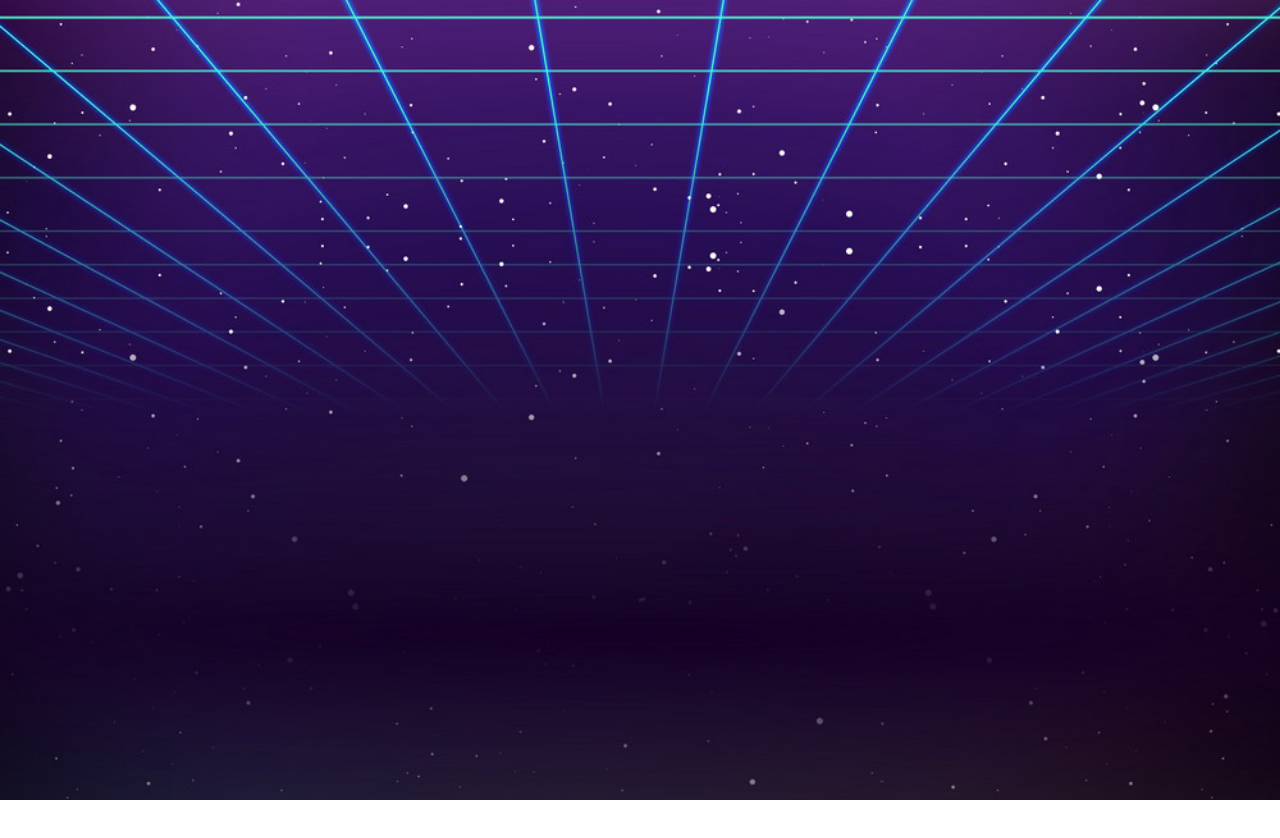
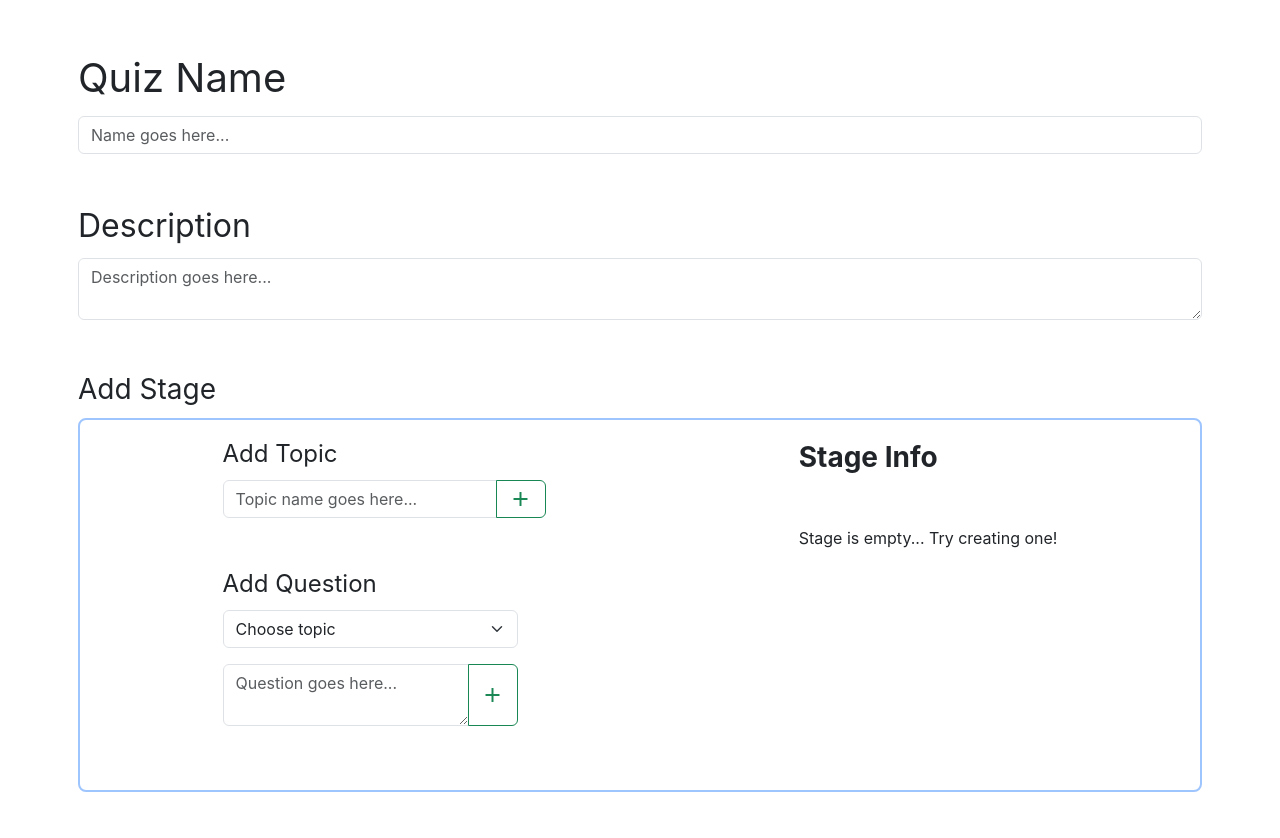
Before and after one commit to Barakisa/Treehoot, a React (Create React App) app in the folder Treehoot/treehoot_front/: page /new-game in a window 1280 px wide. Before the commit this address had no page. Shown: the top 838 px of the page. Before the commit the page ends 800 px from the top, so only its background shows below. Built offline with nearby package versions, Linux system fonts and the light colour scheme.

Commit message:
Added NewGame page with some functionality (add name, add description, add topic, add question). Also removed previous background image until we find new one.

```diff
--- a/Treehoot/treehoot_front/src/App.js
+++ b/Treehoot/treehoot_front/src/App.js
@@ -7,6 +7,7 @@ import ChooseTopicPage from "./Pages/ChooseTopicPage";
 import QuestionPreview from "./Pages/QuestionPreview";
 import Host from "./Pages/Host";
 import Join from "./Pages/Join";
+import NewGame from "./Pages/NewGame";
 
 function App() {
   return (
@@ -19,6 +20,7 @@ function App() {
         <Route path="/choose_topic" element={<ChooseTopicPage />} />
         <Route path="/host" element={<Host />} />
         <Route path="/join" element={<Join />} />
+        <Route path="/new-game" element={<NewGame />} />
       </Routes>
     </Router>
   );
--- /dev/null
+++ b/Treehoot/treehoot_front/src/Pages/NewGame.js
@@ -0,0 +1,175 @@
+import React, { useState } from "react";
+
+export default function NewGame() {
+  const [quizInfo, setQuizInfo] = useState({
+    name: null,
+    description: null,
+    stages: [],
+  });
+  const [stage, setStage] = useState({ topics: [] });
+
+  const [inputValue, setInputValue] = useState(null);
+
+  const [selectedTopic, setSelectedTopic] = useState(null);
+
+  function handleInputChange(event, inputField) {
+    if (inputField === "nameField") {
+      setQuizInfo({ ...quizInfo, name: event.target.value });
+    } else if (inputField === "descriptionField") {
+      setQuizInfo({ ...quizInfo, description: event.target.value });
+    } else {
+      setInputValue(event.target.value);
+    }
+  }
+
+  function handleSelectChange(event) {
+    setSelectedTopic(event.target.value);
+  }
+
+  function handleAddTopic() {
+    setStage((prevStage) => ({
+      topics: [
+        ...prevStage.topics,
+        { topicName: inputValue, question: null, answers: [] },
+      ],
+    }));
+    setInputValue("");
+  }
+
+  function handleAddQuestion() {
+    const matchingIndex = stage.topics.findIndex(
+      (obj) => obj.topicName === selectedTopic
+    );
+
+    const updatedTopics = [...stage.topics];
+
+    updatedTopics[matchingIndex].question = inputValue;
+
+    setStage((prevStage) => ({
+      topics: updatedTopics,
+    }));
+
+    setInputValue("");
+  }
+
+  return (
+    <div className="container py-5 px-2">
+      <div className="col">
+        <div className="d-flex flex-column justify-content-center">
+          <div className="mb-5">
+            <label className="form-label fs-1">Quiz Name</label>
+            <div className="input-group">
+              <input
+                className="form-control"
+                type="text"
+                placeholder="Name goes here..."
+                onChange={(event) => {
+                  handleInputChange(event, "nameField");
+                }}
+              ></input>
+            </div>
+          </div>
+          <div className="mb-5">
+            <label className="form-label fs-2">Description</label>
+            <div className="input-group">
+              <textarea
+                className="form-control"
+                placeholder="Description goes here..."
+                onChange={(event) => {
+                  handleInputChange(event, "descriptionField");
+                }}
+              ></textarea>
+            </div>
+          </div>
+          <div className="mb-5">
+            <label className="fs-3 mb-2">Add Stage</label>
+            <div className="d-flex flex-row justify-content-around p-3 border border-2 border-primary-subtle rounded-3">
+              <div className="d-flex flex-column justify-content-around">
+                <div className="d-flex flex-row mb-5">
+                  <div className="d-flex flex-column">
+                    <label className="form-label fs-4">Add Topic</label>
+                    <div className="input-group">
+                      <input
+                        className="form-control"
+                        type="text"
+                        placeholder="Topic name goes here..."
+                        onChange={(event) => {
+                          handleInputChange(event, "topicField");
+                        }}
+                      ></input>
+                      <button
+                        className="d-flex justify-content-center align-items-center btn btn-outline-success"
+                        onClick={handleAddTopic}
+                      >
+                        <span className="material-icons">add</span>
+                      </button>
+                    </div>
+                  </div>
+                </div>
+                <div className="d-flex flex-row mb-5">
+                  <div className="d-flex flex-column">
+                    <label className="form-label fs-4">Add Question</label>
+                    <select
+                      className="form-select mb-3"
+                      onChange={handleSelectChange}
+                    >
+                      <option selected>Choose topic</option>
+                      {stage.topics.map((topic) => (
+                        <option key={topic.topicName}>{topic.topicName}</option>
+                      ))}
+                    </select>
+                    <div className="input-group">
+                      <textarea
+                        className="form-control"
+                        type="text"
+                        placeholder="Question goes here..."
+                        onChange={(event) => {
+                          handleInputChange(event, "questionField");
+                        }}
+                      ></textarea>
+                      <button
+                        className="d-flex justify-content-center align-items-center btn btn-outline-success"
+                        onClick={handleAddQuestion}
+                      >
+                        <span className="material-icons">add</span>
+                      </button>
+                    </div>
+                  </div>
+                </div>
+              </div>
+              <div className="d-flex flex-column justify-content-start align-items-start">
+                <div className="fs-3 mb-5 fw-bold">Stage Info</div>
+                {stage.topics.length > 0 ? (
+                  stage.topics.map((topic) => (
+                    <div className="d-flex flex-column fs-4 mb-5">
+                      <div className="d-flex flex-row">
+                        <span className="me-1">Topic:</span>
+                        <span className="text-primary">{topic.topicName}</span>
+                      </div>
+                      <div className="d-flex flex-row">
+                        <span className="me-1">Question:</span>
+                        <span className="text-primary">{topic.question}</span>
+                      </div>
+                      <div className="d-flex flex-row">
+                        Answers:{" "}
+                        <ul>
+                          {topic.answers.map((answer) => (
+                            <li>{answer}</li>
+                          ))}
+                        </ul>
+                      </div>
+                    </div>
+                  ))
+                ) : (
+                  <div className="fw-bol">
+                    Stage is empty... Try creating one!
+                  </div>
+                )}
+              </div>
+            </div>
+          </div>
+        </div>
+      </div>
+    </div>
+  );
+}
--- a/Treehoot/treehoot_front/src/styles.css
+++ b/Treehoot/treehoot_front/src/styles.css
@@ -48,7 +48,6 @@ border-radius: 10px;
 }
 
 body {
-    background-image: url('./Pictures/retro.jpg');
     background-size: cover; /* Adjust the size of the background image */
     background-repeat: no-repeat; /* Prevent image repetition */
     background-attachment: fixed; /* Keep the background fixed while scrolling */
```
